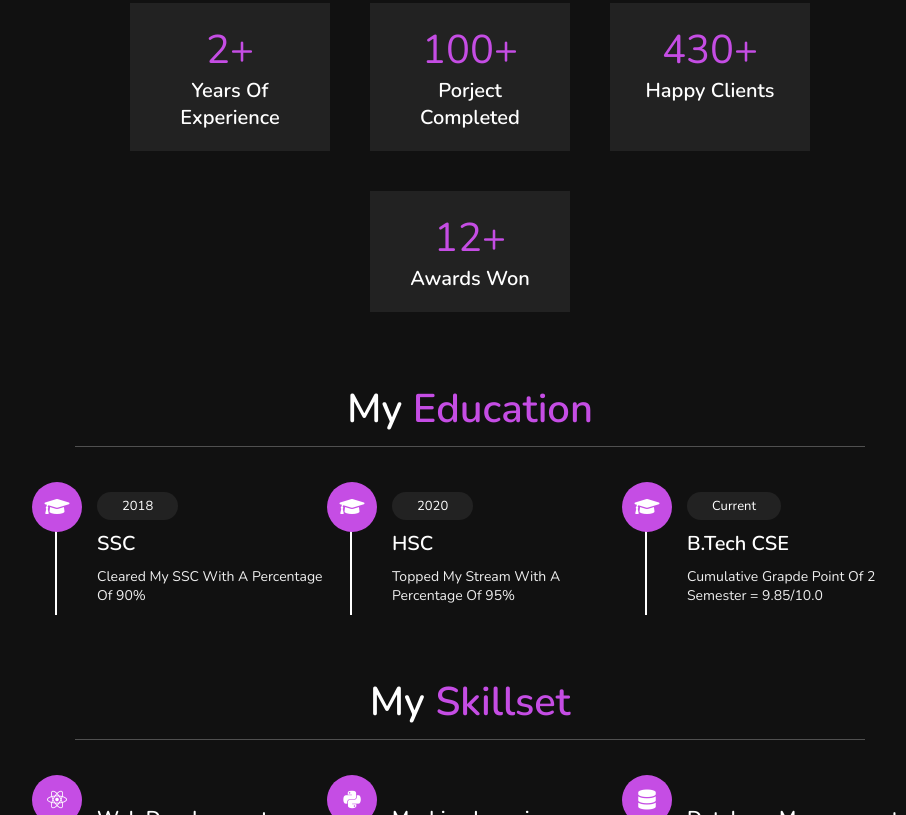
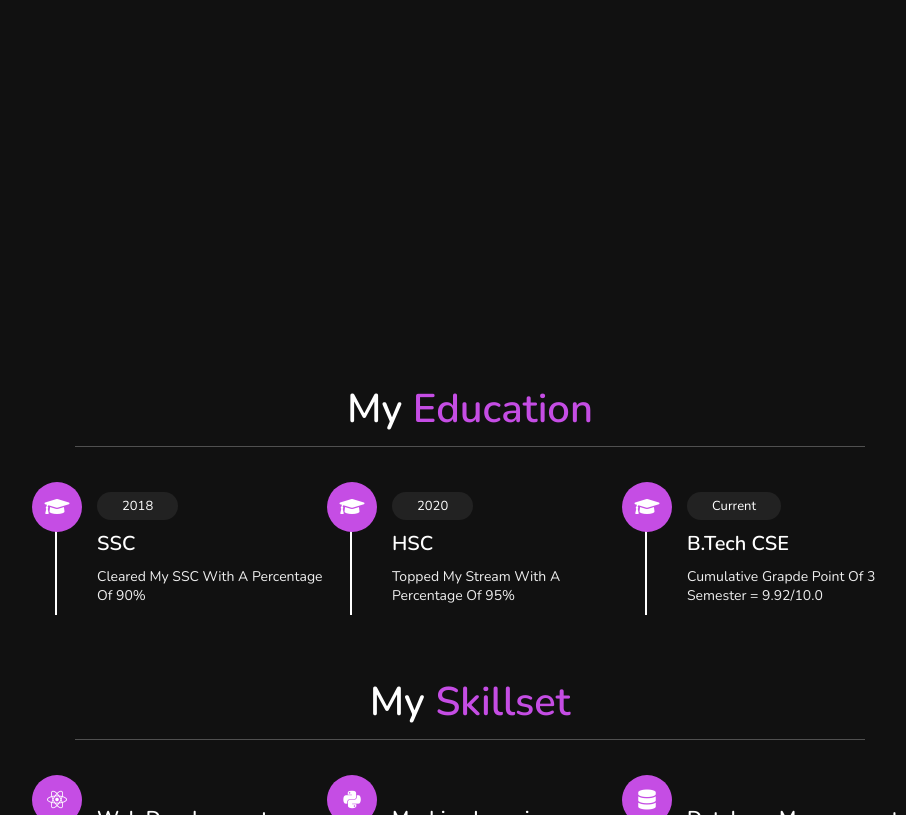
Before and after one commit to thaanirs/portfolio, a plain HTML site: page index.html in a window 1280 px wide. Shown: the part 1238-2053 px from the top of the page, without its empty margins (345-1251 px from the left). Drawn offline with nearby package versions, Linux system fonts and the light colour scheme.

Commit message:
Update index.html

```diff
--- a/index.html
+++ b/index.html
@@ -74,7 +74,7 @@
                 <h3> <span> languages known : </span> English Hindi Tamil gujarati </h3>
                 <a href="certificates/SRINAATH's Resume.pdf" download=""><button class="btn"> download CV <i class="fas fa-download"></i> </button></a>
             </div>
-
+            <!--
             <div class="counter">
 
                 <div class="box">
@@ -97,7 +97,7 @@
                     <h3>awards won</h3>
                 </div>
 
-            </div>
+            </div> -->
 
         </div>
 
@@ -133,7 +133,7 @@
                 <span>Current</span>
                 <h3>B.Tech CSE</h3>
                 <p>
-                    cumulative grapde point of 2 semester = 9.85/10.0
+                    cumulative grapde point of 3 semester = 9.92/10.0
                 </p>
             </div>
 
```
